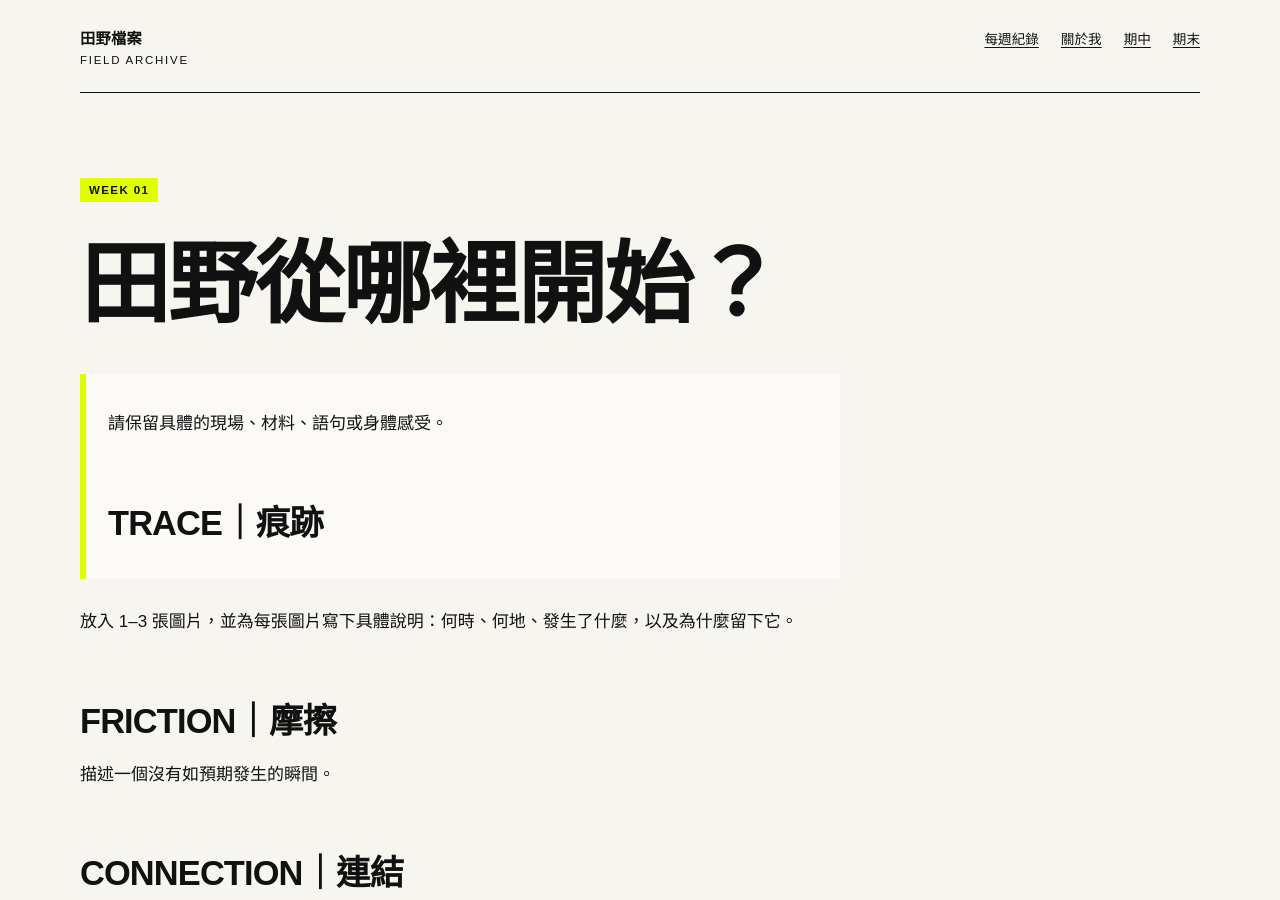
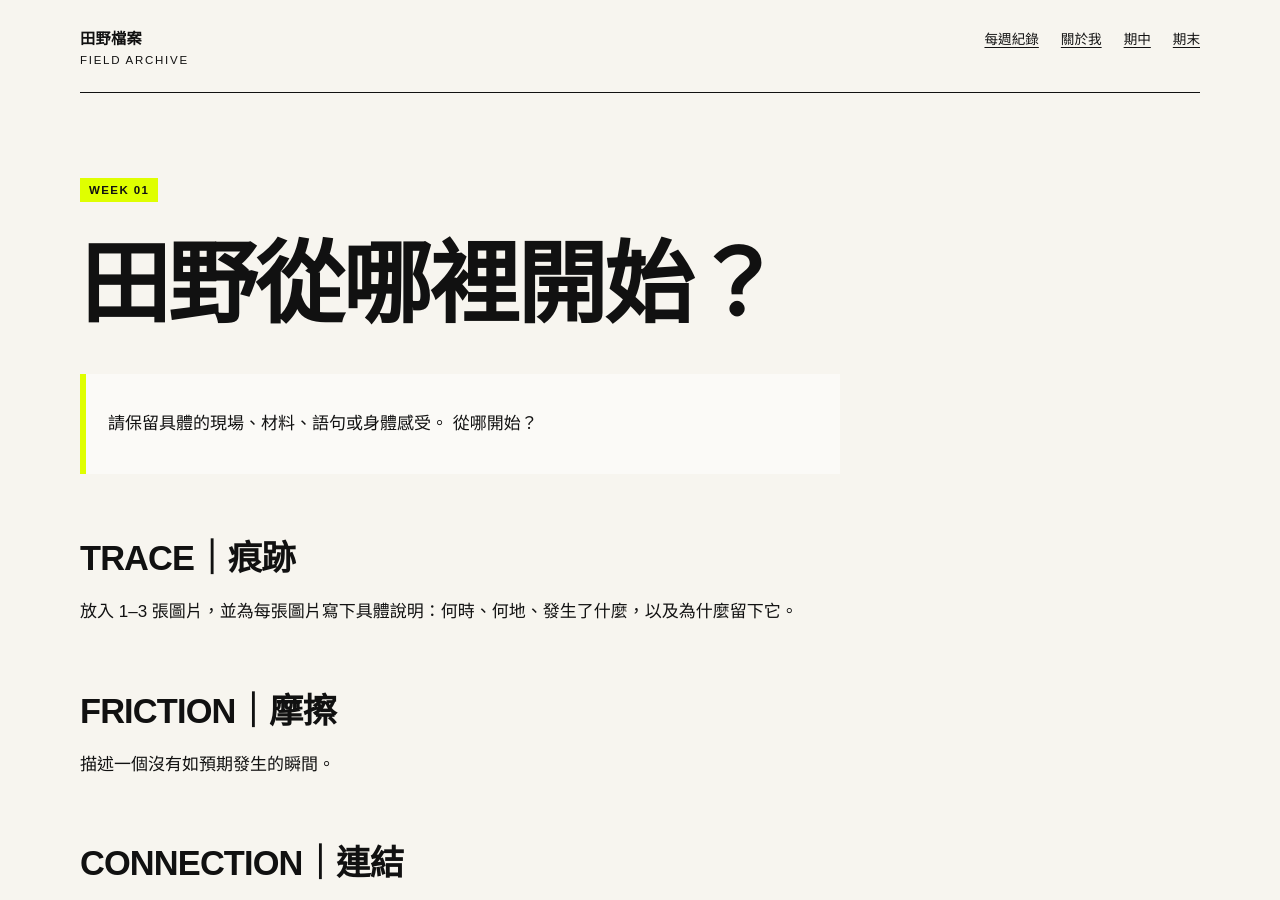
Before and after one commit to middlecm/fieldworkarchive, a Jekyll site: the page built from weeks/week-01.md, in a window 1280 px wide and 900 px high. Built offline with Jekyll 4.4.1, drawn with Linux system fonts in a browser that asks for light colours.

Commit message:
Add prompt for starting points in week-01.md
Added a new prompt for starting points in the document.

```diff
--- a/weeks/week-01.md
+++ b/weeks/week-01.md
@@ -8,7 +8,8 @@ permalink: /weeks/week-01/
 # 田野從哪裡開始？
 
 > 請保留具體的現場、材料、語句或身體感受。
->
+> 從哪開始？
+
 ## TRACE｜痕跡
 
 放入 1–3 張圖片，並為每張圖片寫下具體說明：何時、何地、發生了什麼，以及為什麼留下它。
```
